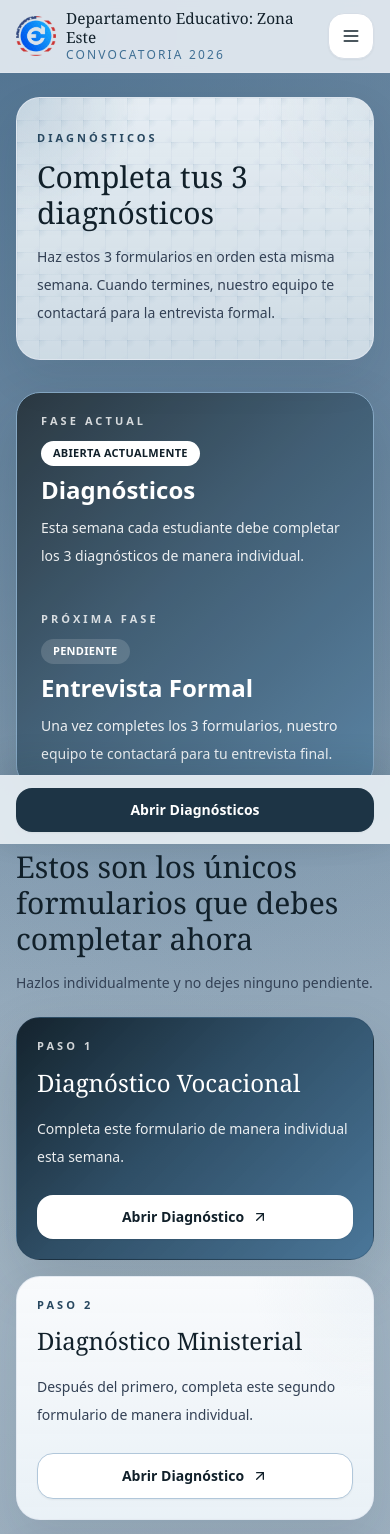
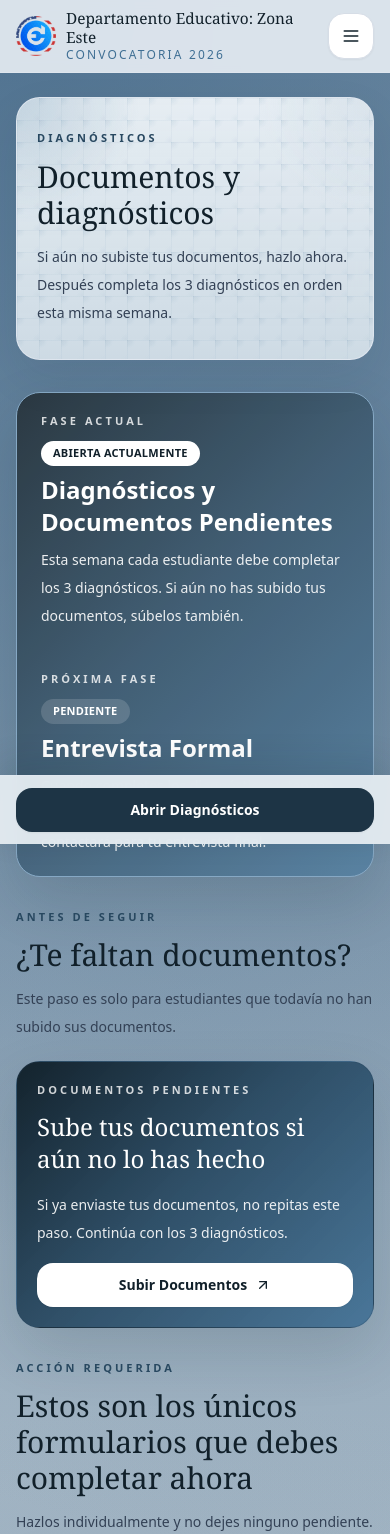
Before and after one commit to eliudguevarajr-hash/curso-zona-este-os, a Next.js app: page /inscripcion in a window 390 px wide. Shown: the top 1534 px of the page. Built offline with nearby package versions, Linux system fonts and the light colour scheme.

Commit message:
Diagnostic Mode_V3

```diff
--- a/app/inscripcion/page.tsx
+++ b/app/inscripcion/page.tsx
@@ -33,10 +33,37 @@ export default function InscripcionPage() {
   return (
     <PageShell
       eyebrow="Diagnósticos"
-      title="Completa tus 3 diagnósticos"
-      description="Haz estos 3 formularios en orden esta misma semana. Cuando termines, nuestro equipo te contactará para la entrevista formal."
+      title="Documentos y diagnósticos"
+      description="Si aún no subiste tus documentos, hazlo ahora. Después completa los 3 diagnósticos en orden esta misma semana."
     >
       <ProcessStatusBanner />
+
+      <section className="mt-8 space-y-5 sm:mt-10">
+        <SectionHeading
+          eyebrow="Antes de seguir"
+          title="¿Te faltan documentos?"
+          description="Este paso es solo para estudiantes que todavía no han subido sus documentos."
+        />
+        <div className="brand-panel p-5 sm:p-6 lg:p-8">
+          <div className="grid gap-4 md:grid-cols-[1fr_auto] md:items-center">
+            <div>
+              <p className="eyebrow-inverse">Documentos pendientes</p>
+              <h2 className="mt-3 font-display text-2xl text-white sm:text-3xl">Sube tus documentos si aún no lo has hecho</h2>
+              <p className="mt-4 text-sm leading-7 text-white/90">
+                Si ya enviaste tus documentos, no repitas este paso. Continúa con los 3 diagnósticos.
+              </p>
+            </div>
+            <ButtonLink
+              className="w-full md:w-auto"
+              href={managedLinks.documentUploadForm.href}
+              external={managedLinks.documentUploadForm.external}
+              variant="panel"
+            >
+              Subir Documentos
+            </ButtonLink>
+          </div>
+        </div>
+      </section>
 
       <section className="mt-8 space-y-5 sm:mt-10">
         <SectionHeading
--- a/app/page.tsx
+++ b/app/page.tsx
@@ -6,11 +6,12 @@ import { KeyDates } from "@/components/ui/key-dates";
 import { ProcessStatusBanner } from "@/components/ui/process-status-banner";
 import { SectionHeading } from "@/components/ui/section-heading";
 import { keyDates } from "@/data/courses";
+import { managedLinks } from "@/data/links";
 import { processSequence } from "@/data/process";
 import { announcements, quickLinks, siteMeta } from "@/data/site";
 
 const audienceItems = ["Varones Bautizados", "Laicos", "Ayudas"];
-const openSteps = processSequence.slice(0, 3);
+const diagnosticSteps = processSequence.slice(1, 4);
 
 export default function HomePage() {
   return (
@@ -25,7 +26,7 @@ export default function HomePage() {
               </h1>
               <p className="mt-3 text-base text-brand-700 sm:mt-4 sm:text-xl">{siteMeta.subtitle}</p>
               <p className="mt-5 max-w-2xl text-sm leading-7 text-slate-700 sm:mt-6 sm:text-base sm:leading-8">
-                Esta semana debes completar los 3 diagnósticos individuales. No necesitas hacer otro paso antes de eso.
+                Esta semana debes completar los 3 diagnósticos individuales. Si todavía no subiste tus documentos, súbelos también.
               </p>
               <div className="mt-6 flex flex-wrap gap-3 sm:mt-8">
                 <ButtonLink className="w-full sm:w-auto" href="/inscripcion">
@@ -59,12 +60,39 @@ export default function HomePage() {
 
       <section className="container-shell mt-8 space-y-5 sm:mt-10">
         <SectionHeading
+          eyebrow="Documentos"
+          title="Primero revisa si tienes documentos pendientes"
+          description="Si ya subiste tus documentos, continúa directamente con los diagnósticos."
+        />
+        <div className="brand-panel p-5 sm:p-6 lg:p-8">
+          <div className="grid gap-4 md:grid-cols-[1fr_auto] md:items-center">
+            <div>
+              <p className="eyebrow-inverse">Solo si te falta este paso</p>
+              <h3 className="mt-3 text-2xl font-semibold text-white">Sube tus documentos</h3>
+              <p className="mt-3 text-sm leading-7 text-white/90">
+                Este formulario es para estudiantes que todavía no han enviado sus documentos del proceso.
+              </p>
+            </div>
+            <ButtonLink
+              className="w-full md:w-auto"
+              href={managedLinks.documentUploadForm.href}
+              external={managedLinks.documentUploadForm.external}
+              variant="panel"
+            >
+              Subir Documentos
+            </ButtonLink>
+          </div>
+        </div>
+      </section>
+
+      <section className="container-shell mt-8 space-y-5 sm:mt-10">
+        <SectionHeading
           eyebrow="Pasos"
           title="Completa estos 3 diagnósticos"
           description="Hazlos en este orden y completa los 3 durante esta semana."
         />
         <div className="grid gap-4 lg:grid-cols-3">
-          {openSteps.map((item, index) => (
+          {diagnosticSteps.map((item, index) => (
             <div className={`${index === 0 ? "brand-panel" : "card"} h-full p-5 sm:p-6`} key={item.title}>
               <p className={index === 0 ? "eyebrow-inverse" : "eyebrow"}>{item.step}</p>
               <h3 className={`mt-3 text-2xl font-semibold ${index === 0 ? "text-white" : "text-brand-900"}`}>{item.title}</h3>
--- a/data/contacts.ts
+++ b/data/contacts.ts
@@ -14,12 +14,12 @@ export const contacts: Contact[] = [
 
 export const supportAreas = [
   {
+    title: "Documentos pendientes",
+    description: "Dudas sobre el formulario para subir documentos si todavía no los has enviado.",
+  },
+  {
     title: "Diagnósticos",
     description: "Dudas sobre el orden correcto de los 3 formularios y cómo completarlos.",
-  },
-  {
-    title: "Acceso a formularios",
-    description: "Problemas para abrir los diagnósticos, enviarlos o confirmar que quedaron completos.",
   },
   {
     title: "Entrevista final",
--- a/data/faq.ts
+++ b/data/faq.ts
@@ -3,6 +3,11 @@ export const faqItems = [
     question: "¿Quiénes deben completar los diagnósticos?",
     answer:
       "Deben completarlos los participantes de Zona Este dentro de esta etapa actual: Varones Bautizados, Laicos y Ayudas.",
+  },
+  {
+    question: "¿Tengo que subir documentos otra vez?",
+    answer:
+      "Solo debes usar el formulario de documentos si todavía no los has subido. Si ya los enviaste, continúa con los 3 diagnósticos.",
   },
   {
     question: "¿Cuántos diagnósticos debo hacer?",
@@ -21,7 +26,7 @@ export const faqItems = [
   {
     question: "¿Qué pasa cuando termine los 3 formularios?",
     answer:
-      "Cuando completes los 3 diagnósticos, nuestro equipo te contactará para realizar la entrevista formal.",
+      "Cuando completes los 3 diagnósticos y tengas tus documentos enviados, nuestro equipo te contactará para realizar la entrevista formal.",
   },
   {
     question: "¿Debo llenar otro formulario para la entrevista?",
--- a/data/inscripcion.ts
+++ b/data/inscripcion.ts
@@ -8,8 +8,8 @@ export const requiredDocuments = [
 ];
 
 export const registrationNotes = [
-  "El formulario oficial de registro se usa en esta etapa para Varones Bautizados, Laicos y Ayudas.",
-  "Después de registrarte, debes subir tus documentos en el formulario correspondiente.",
-  "La prioridad de esta etapa es completar esos dos pasos: registro y carga de documentos.",
+  "La etapa actual es completar los 3 diagnósticos de manera individual.",
+  "Si todavía no has subido tus documentos, usa el formulario oficial de documentos.",
+  "Cuando completes los diagnósticos y tengas tus documentos enviados, espera el contacto para tu entrevista formal.",
   "Si tienes dudas durante el proceso, comunícate con Contactar Zona Este.",
 ];
--- a/data/links.ts
+++ b/data/links.ts
@@ -83,6 +83,11 @@ export const managedLinks: {
 
 export const publishingChecklist = [
   {
+    title: "Subir documentos",
+    audience: "Estudiantes con documentos pendientes",
+    ...managedLinks.documentUploadForm,
+  },
+  {
     title: "Diagnóstico Vocacional",
     audience: "Varones Bautizados, Laicos y Ayudas",
     ...managedLinks.vocationalDiagnosticForm,
--- a/data/process.ts
+++ b/data/process.ts
@@ -1,15 +1,24 @@
 import { managedLinks } from "./links";
 
 export const processStatus = {
-  currentPhase: "Diagnósticos",
+  currentPhase: "Diagnósticos y Documentos Pendientes",
   nextPhase: "Entrevista Formal",
-  currentMessage: "Esta semana cada estudiante debe completar los 3 diagnósticos de manera individual.",
-  nextMessage: "Una vez completes los 3 formularios, nuestro equipo te contactará para tu entrevista final.",
+  currentMessage: "Esta semana cada estudiante debe completar los 3 diagnósticos. Si aún no has subido tus documentos, súbelos también.",
+  nextMessage: "Cuando completes los diagnósticos y tengas tus documentos enviados, nuestro equipo te contactará para tu entrevista final.",
 };
 
 export const processSequence = [
   {
     step: "Paso 1",
+    title: "Sube tus documentos si aún no lo has hecho",
+    description: "Si ya subiste tus documentos, continúa con los diagnósticos. Si no, usa este formulario antes de seguir.",
+    href: managedLinks.documentUploadForm.href,
+    external: managedLinks.documentUploadForm.external,
+    status: "available" as const,
+    buttonLabel: "Subir documentos",
+  },
+  {
+    step: "Paso 2",
     title: "Diagnóstico Vocacional",
     description: "Completa este formulario de manera individual.",
     href: managedLinks.vocationalDiagnosticForm.href,
@@ -18,7 +27,7 @@ export const processSequence = [
     buttonLabel: "Abrir diagnóstico",
   },
   {
-    step: "Paso 2",
+    step: "Paso 3",
     title: "Diagnóstico Ministerial",
     description: "Después del primero, completa este segundo formulario.",
     href: managedLinks.ministerialDiagnosticForm.href,
@@ -27,7 +36,7 @@ export const processSequence = [
     buttonLabel: "Abrir diagnóstico",
   },
   {
-    step: "Paso 3",
+    step: "Paso 4",
     title: "Diagnóstico de Liderazgo y Servicio",
     description: "Completa este tercer formulario para cerrar tu etapa de diagnósticos.",
     href: managedLinks.leadershipDiagnosticForm.href,
@@ -36,9 +45,9 @@ export const processSequence = [
     buttonLabel: "Abrir diagnóstico",
   },
   {
-    step: "Paso 4",
+    step: "Paso 5",
     title: "Espera tu entrevista formal",
-    description: "Después de completar los 3 formularios, nuestro equipo te contactará para la entrevista final.",
+    description: "Después de completar los 3 diagnósticos y tener tus documentos enviados, nuestro equipo te contactará para la entrevista final.",
     href: "/ayuda",
     status: "pending" as const,
     buttonLabel: "Pendiente",
--- a/data/resources.ts
+++ b/data/resources.ts
@@ -2,7 +2,7 @@ import { managedLinks } from "./links";
 
 export type ResourceCategory =
   | "Convocatoria"
-  | "Registro"
+  | "Diagnósticos"
   | "Documentos"
   | "Materias"
   | "Classroom"
@@ -23,7 +23,7 @@ export type ResourceItem = {
 
 export const resourceCategories: ResourceCategory[] = [
   "Convocatoria",
-  "Registro",
+  "Diagnósticos",
   "Documentos",
   "Materias",
   "Classroom",
@@ -41,25 +41,32 @@ export const resourceItems: ResourceItem[] = [
     ...managedLinks.convocatoriaPdf,
   },
   {
-    title: "Registro en Línea",
-    description: "Formulario principal para iniciar el proceso.",
-    category: "Registro",
+    title: "Subir Documentos",
+    description: "Formulario para estudiantes que todavía no han enviado sus documentos.",
+    category: "Documentos",
     type: "Formulario",
-    ...managedLinks.registrationForm,
+    ...managedLinks.documentUploadForm,
   },
   {
     title: "Diagnóstico Vocacional",
     description: "Formulario oficial para identificar dones y área de servicio.",
-    category: "Formularios",
+    category: "Diagnósticos",
     type: "Formulario",
     ...managedLinks.vocationalDiagnosticForm,
   },
   {
     title: "Diagnóstico Ministerial",
     description: "Formulario oficial para evaluación bíblica, doctrinal y administrativa.",
-    category: "Formularios",
+    category: "Diagnósticos",
     type: "Formulario",
     ...managedLinks.ministerialDiagnosticForm,
+  },
+  {
+    title: "Diagnóstico de Liderazgo y Servicio",
+    description: "Formulario oficial para cerrar la etapa actual de diagnósticos.",
+    category: "Diagnósticos",
+    type: "Formulario",
+    ...managedLinks.leadershipDiagnosticForm,
   },
   {
     title: "Solicitud de Inscripción",
--- a/data/site.ts
+++ b/data/site.ts
@@ -40,13 +40,23 @@ export const announcements: Announcement[] = [
     tone: "warning",
   },
   {
-    title: "Último paso después de los formularios",
-    detail: "Una vez que completes los 3 diagnósticos, nuestro equipo te contactará para realizar la entrevista formal.",
+    title: "Documentos pendientes",
+    detail: "Si todavía no has subido tus documentos, debes hacerlo ahora usando el formulario oficial de documentos.",
+    tone: "info",
+  },
+  {
+    title: "Último paso después de completar todo",
+    detail: "Cuando completes los 3 diagnósticos y tengas tus documentos enviados, nuestro equipo te contactará para la entrevista formal.",
     tone: "info",
   },
 ];
 
 export const quickLinks: QuickLink[] = [
+  {
+    title: "Subir Documentos",
+    description: "Usa este formulario solo si aún no has subido tus documentos.",
+    ...managedLinks.documentUploadForm,
+  },
   {
     title: "Convocatoria PDF",
     description: "Consulta la convocatoria oficial si necesitas revisar los detalles del proceso.",
```
Also changed, not shown: data/convocatoria.ts (+5 -5 lines).
